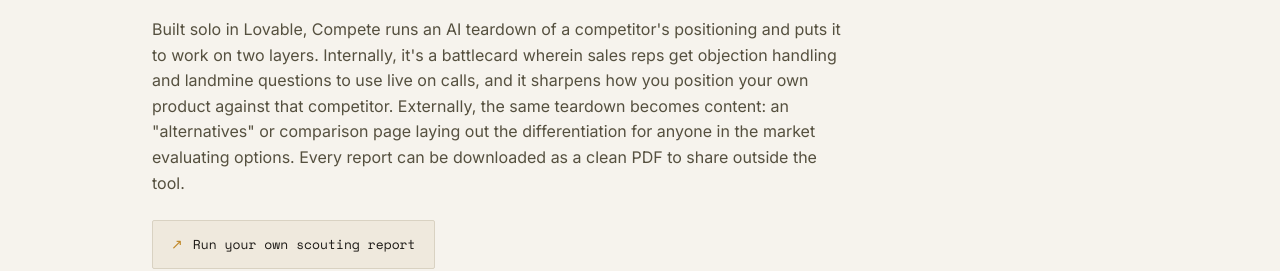
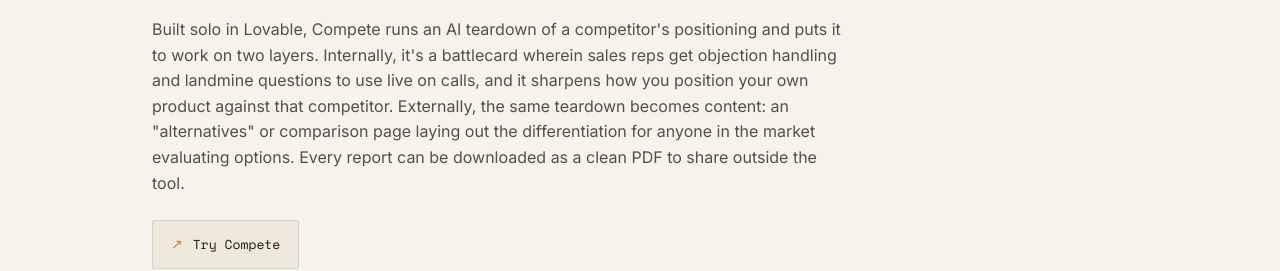
Before and after one commit to meghasainath/meghasainath.github.io, a plain HTML site: page builds.html in a window 1280 px wide. Shown: the part 532-803 px from the top of the page. Drawn offline with nearby package versions, Linux system fonts and the light colour scheme.

Commit message:
Shorten Compete CTA to match site pattern

```diff
--- a/builds.html
+++ b/builds.html
@@ -261,7 +261,7 @@ footer.site-footer{
     <h3>Compete</h3>
     <p>Built solo in Lovable, Compete runs an AI teardown of a competitor's positioning and puts it to work on two layers. Internally, it's a battlecard wherein sales reps get objection handling and landmine questions to use live on calls, and it sharpens how you position your own product against that competitor. Externally, the same teardown becomes content: an "alternatives" or comparison page laying out the differentiation for anyone in the market evaluating options. Every report can be downloaded as a clean PDF to share outside the tool.</p>
     <div class="asset-links" style="margin-bottom:24px;">
-      <a class="asset-link" href="https://id-preview--6b529e19-0232-4d8a-a97a-70483f2aed7c.lovable.app" target="_blank" rel="noopener"><span class="arrow">&#8599;</span> Run your own scouting report</a>
+      <a class="asset-link" href="https://id-preview--6b529e19-0232-4d8a-a97a-70483f2aed7c.lovable.app" target="_blank" rel="noopener"><span class="arrow">&#8599;</span> Try Compete</a>
     </div>
     <div style="display:grid; grid-template-columns:repeat(auto-fit,minmax(min(100%,260px),1fr)); gap:20px;">
       <figure style="margin:0;">
```
